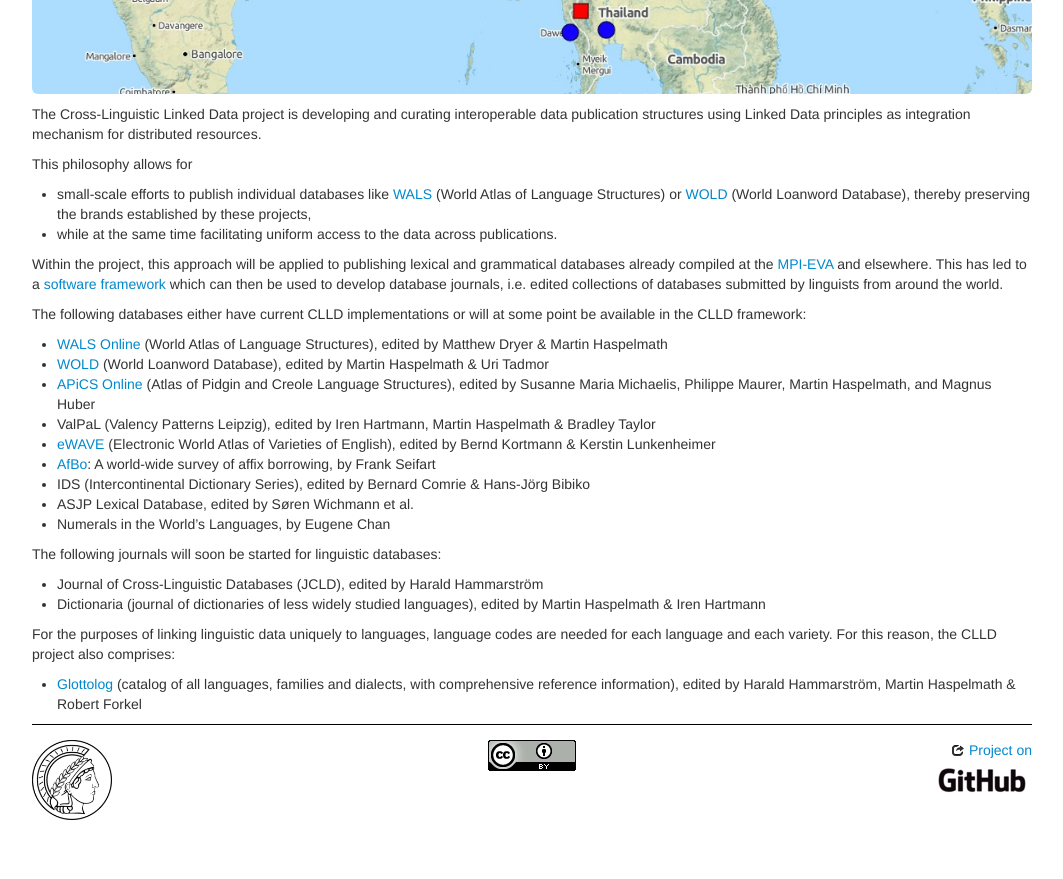
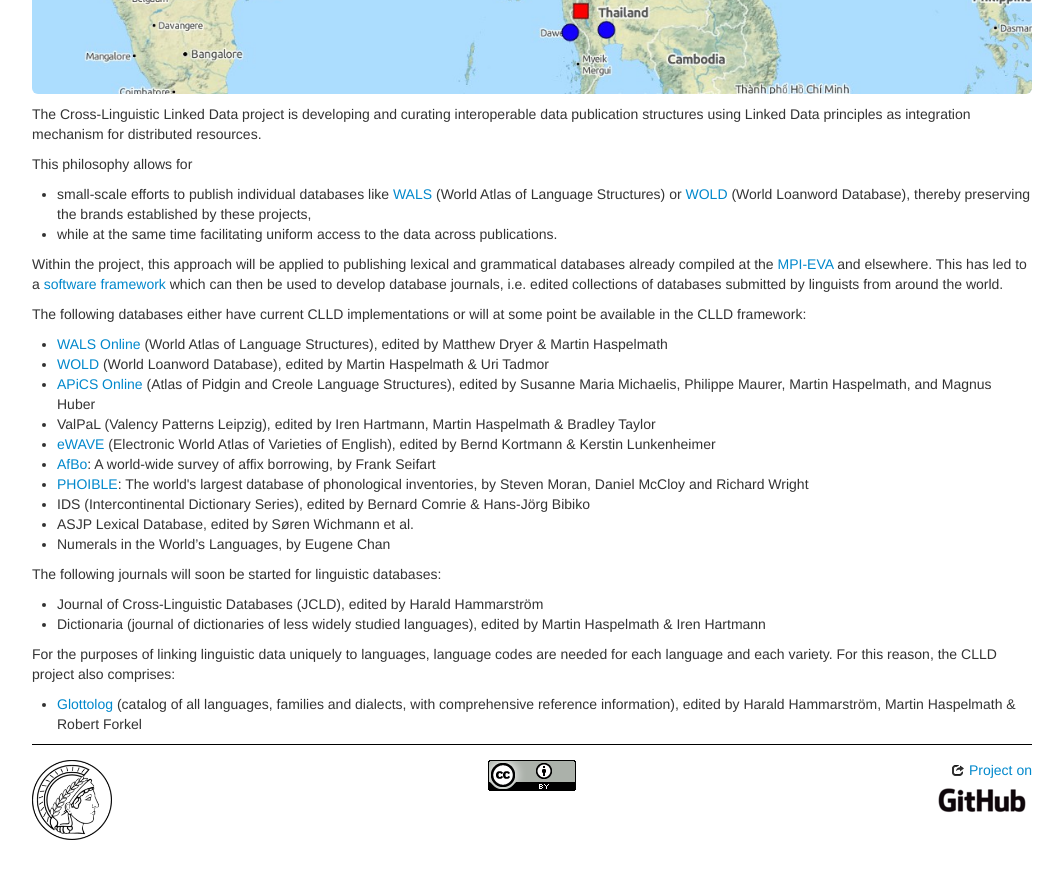
Before and after one commit to clld/clld.github.io, a Jekyll site: the page built from index.html, in a window 1280 px wide and 900 px high, scrolled down 897 px. Shown: the top 879 px of the window, without its empty margins (108-1171 px from the left). Built offline with Jekyll 4.4.1, drawn with Linux system fonts in a browser that asks for light colours; nearby versions of some CDN libraries; comment, search, counter and statistics services are not loaded.

```diff
--- a/datasets.html
+++ b/datasets.html
@@ -121,3 +121,7 @@ menu_item: datasets
   <li><a href="http://nbviewer.ipython.org/gist/xflr6/9050337/glottolog.ipynb">Exploring Glottolog with Python</a></li>
   <li><a href="http://nbviewer.ipython.org/url/clld.org/notebooks/Exploring%20APiCS%20with%20IPython.ipynb">Exploring APiCS with IPython</a> [<a href="/notebooks/Exploring%20APiCS%20with%20IPython.ipynb">Notebook</a>]</li>
 </ul>
+
+        <!--
+<h3>CLLD update policies</h3>
+        -->
--- /dev/null
+++ b/docs/reflex/asjp_wordlist.txt
@@ -0,0 +1,5 @@
+KHOEKHOEGOWAB{Kho.CENTRAL_KHOISAN|Khoisan,SouthernAfrica,Central,Nama|@Khoe-Kwadi,Khoe,Khoekhoe}
+ 1  -25.50   18.00      251100   kho   naq
+1 I	ta, tita, tir //
+2 you	c, sac, s, sas // 1+2. masc, 3+4. fem
+3 we	da, sida, sada //
--- a/index.html
+++ b/index.html
@@ -38,8 +38,13 @@ menu_item: home
 <li>
 <a href="http://ewave-atlas.org">eWAVE</a> (Electronic World Atlas of Varieties of English), edited by Bernd Kortmann &amp; Kerstin Lunkenheimer</li>
 <li>
-<a href="http://afbo.info">AfBo</a>: A world-wide survey of affix borrowing, by Frank Seifart</li>
-<li>IDS (Intercontinental Dictionary Series), edited by Bernard Comrie &amp; Hans-Jörg Bibiko</li>
+    <a href="http://afbo.info">AfBo</a>: A world-wide survey of affix borrowing, by Frank Seifart
+</li>
+    <li>
+        <a href="http://phoible.org">PHOIBLE</a>: The world's largest database of phonological inventories,
+        by Steven Moran, Daniel McCloy and Richard Wright
+    </li>
+    <li>IDS (Intercontinental Dictionary Series), edited by Bernard Comrie &amp; Hans-Jörg Bibiko</li>
 <li>ASJP Lexical Database, edited by Søren Wichmann et al.</li>
 <li>Numerals in the World’s Languages, by Eugene Chan</li>
 </ul><p>The following journals will soon be started for linguistic databases:</p>
```
Also changed, not shown: 3 other files.
